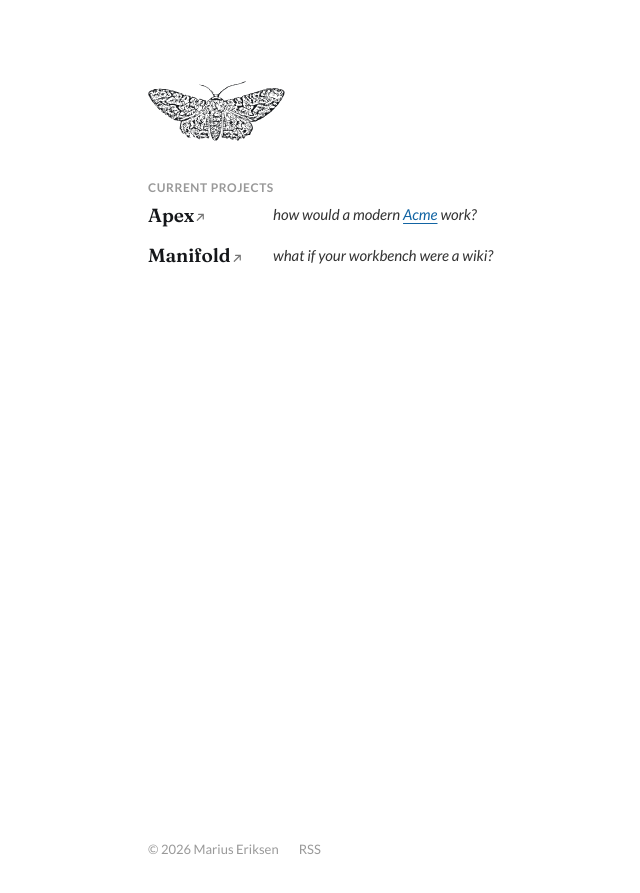
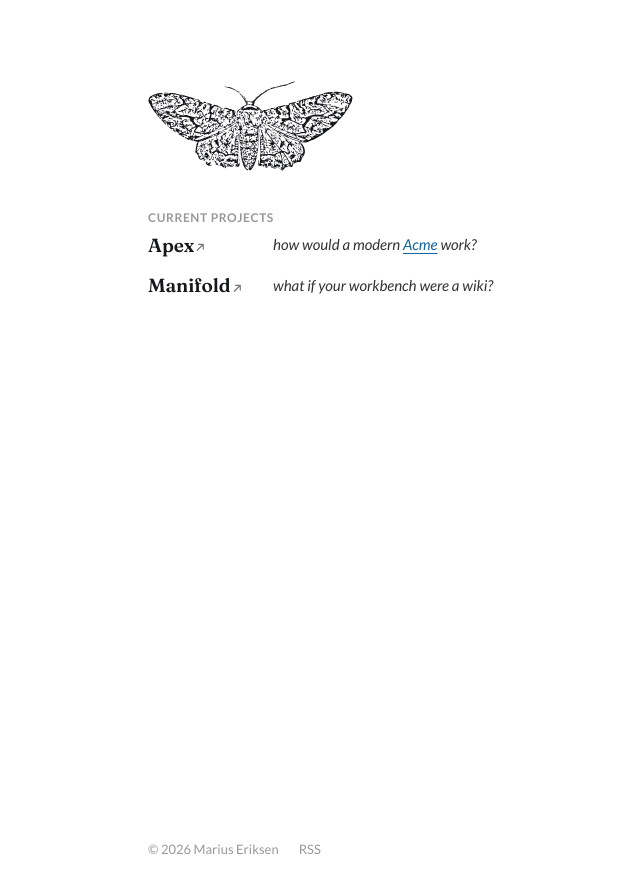
Before and after one commit to mariusae/mariusae.github.io, a Jekyll site: the page built from index.html, in a window 1280 px wide. Shown: the top 893 px of the page, without its empty margins (132-772 px from the left). Built offline with Jekyll 4.4.1, drawn with Linux system fonts in a browser that asks for light colours.

Commit message:
Enlarge the moth mark again
Co-Authored-By: Claude Opus 5.5 <noreply@anthropic.com>
Claude-Session: https://claude.ai/code/session_01KTPpusonhcXPjcQ2kkYfF6

```diff
--- a/assets/css/style.css
+++ b/assets/css/style.css
@@ -88,7 +88,7 @@ img { max-width: 100%; height: auto; display: block; }
 .mark { margin-top: 3vmin; }
 .mark-moth {
   display: block;
-  height: 60px;
+  height: 90px;
   aspect-ratio: 1025 / 449;
   background: var(--heading);
   -webkit-mask: url(../moth.svg) no-repeat center / contain;
```
